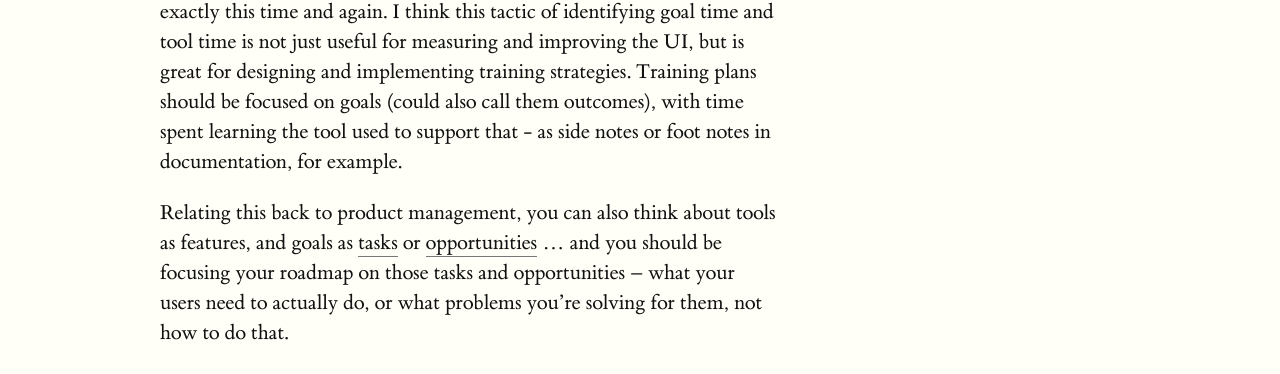
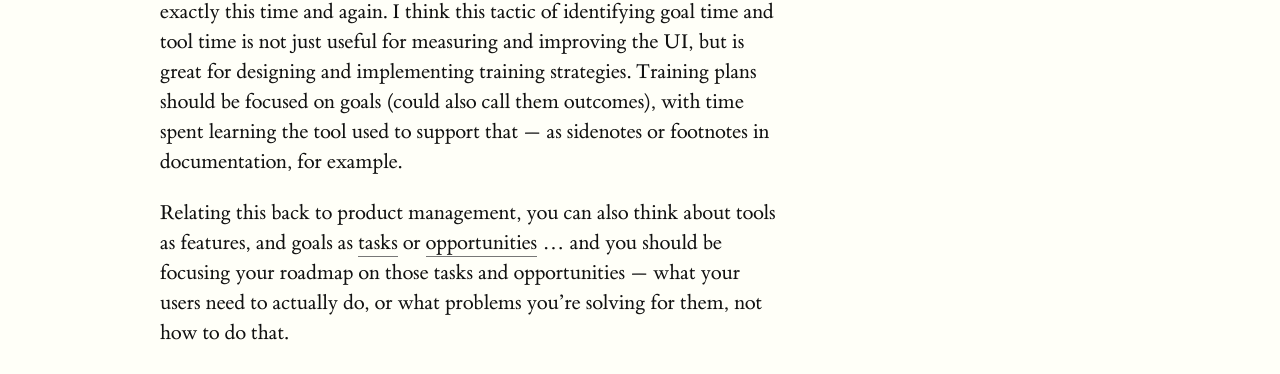
Before and after one commit to pjohnkeane/pjohnkeane.github.io, a Jekyll site: the page built from _posts/2015-09-19-goal-time-vs-tool-time.md, in a window 1280 px wide. Shown: the part 993-1367 px from the top of the page. Built offline with Jekyll 4.4.1, drawn with Linux system fonts in a browser that asks for light colours; nearby versions of some CDN libraries; Markdown is read by kramdown in place of the engine named in the settings; some of the changed text lies outside the part shown.

Commit message:
Fixing hyphens on goal time vs tool time

```diff
--- a/_posts/2015-09-19-goal-time-vs-tool-time.md
+++ b/_posts/2015-09-19-goal-time-vs-tool-time.md
@@ -23,6 +23,6 @@ tumblr_url: http://biscuitsforcheese.co.uk/post/129405788696/goal-time-vs-tool-t
 >
 > <cite>&mdash; Transcript from [an interview with Hagan Rivers about Simplifying Complex Applications](http://www.uie.com/brainsparks/2011/09/29/hagan-rivers-simplifying-complex-applications/) on the UIE podcast</cite>
 
-I've spent time training on enterprise software and have encountered exactly this time and again. I think this tactic of identifying goal time and tool time is not just useful for measuring and improving the UI, but is great for designing and implementing training strategies. Training plans should be focused on goals (could also call them outcomes), with time spent learning the tool used to support that - as side notes or foot notes in documentation, for example.
+I've spent time training on enterprise software and have encountered exactly this time and again. I think this tactic of identifying goal time and tool time is not just useful for measuring and improving the UI, but is great for designing and implementing training strategies. Training plans should be focused on goals (could also call them outcomes), with time spent learning the tool used to support that &mdash; as sidenotes or footnotes in documentation, for example.
 
-Relating this back to product management, you can also think about tools as features, and goals as [tasks](http://biscuitsforcheese.co.uk/post/127715286216/focus-on-customers-and-tasks-not-features) or [opportunities](http://biscuitsforcheese.co.uk/post/126907408176/feature-requests-product-roadmaps-opportunity-backlog) ... and you should be focusing your roadmap on those tasks and opportunities -- what your users need to actually do, or what problems you're solving for them, not how to do that.
+Relating this back to product management, you can also think about tools as features, and goals as [tasks](http://biscuitsforcheese.co.uk/post/127715286216/focus-on-customers-and-tasks-not-features) or [opportunities](http://biscuitsforcheese.co.uk/post/126907408176/feature-requests-product-roadmaps-opportunity-backlog) ... and you should be focusing your roadmap on those tasks and opportunities &mdash; what your users need to actually do, or what problems you're solving for them, not how to do that.
```
